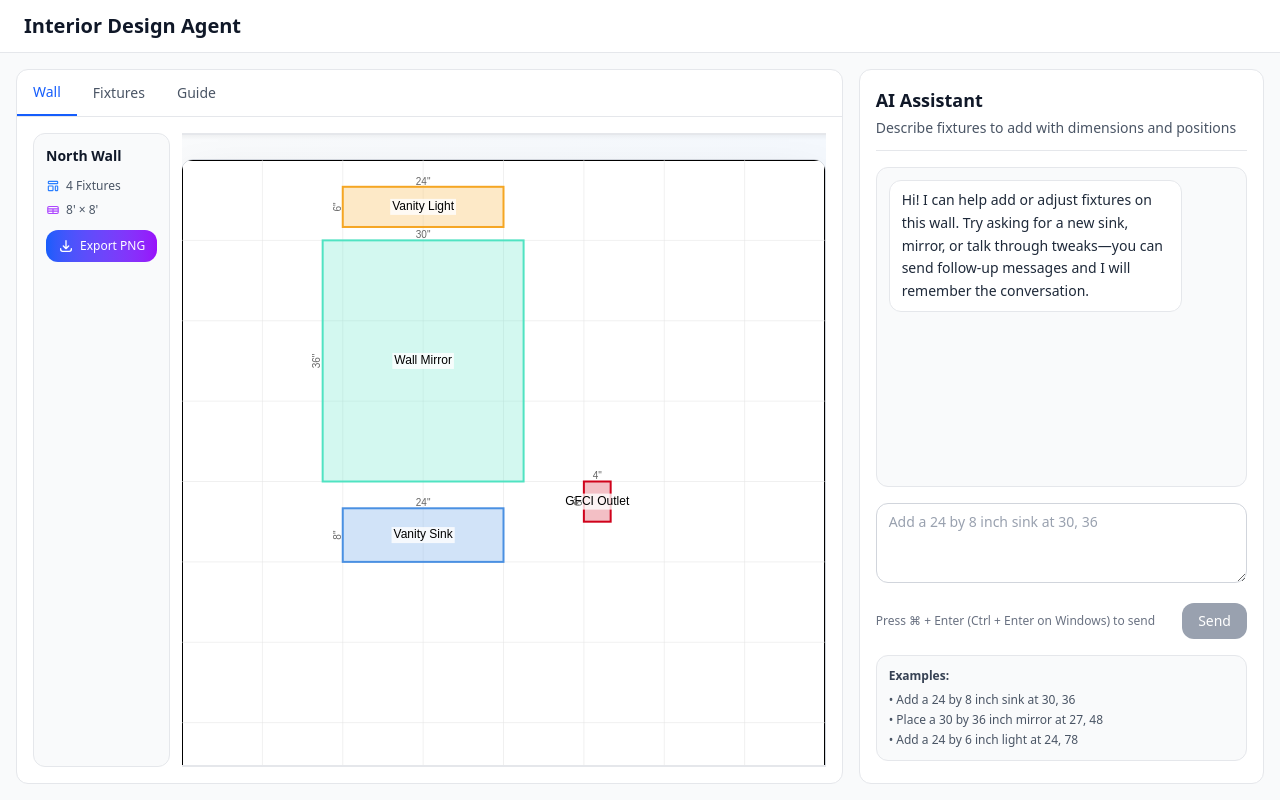
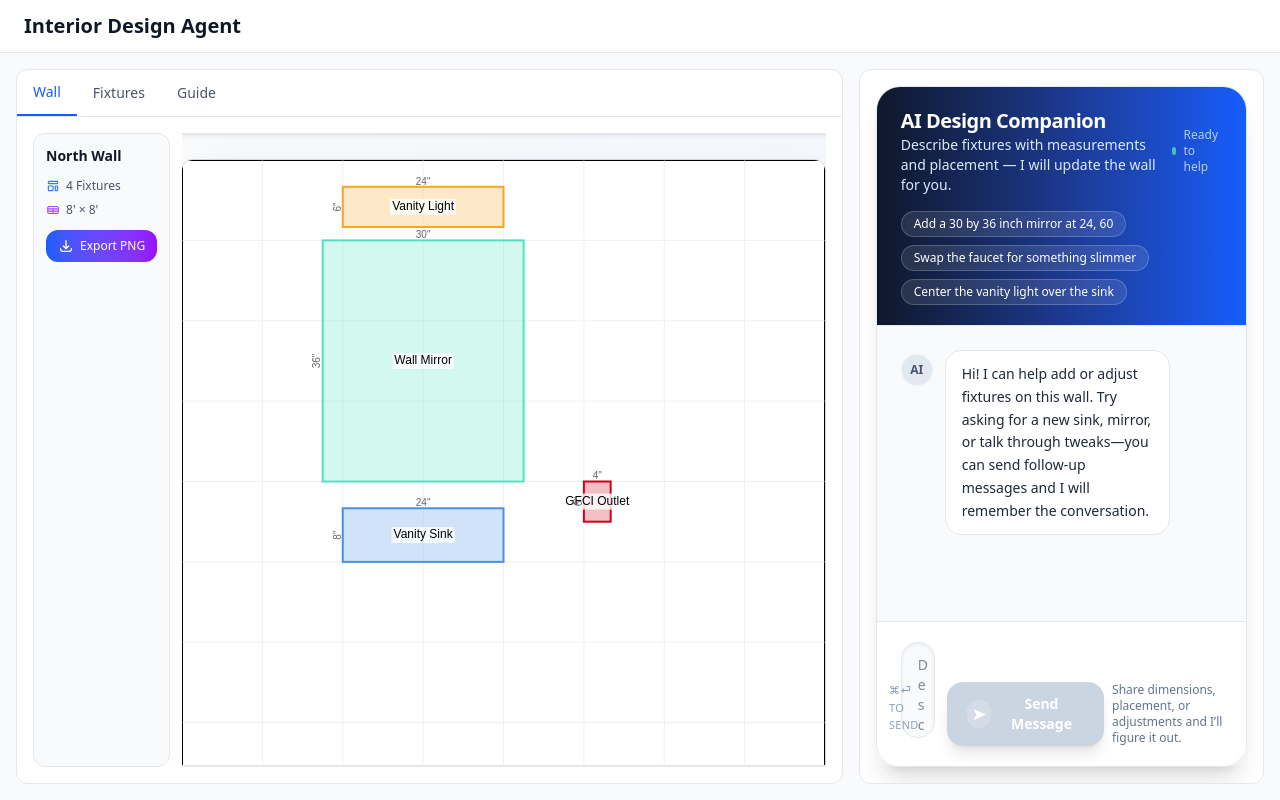
Before and after one commit to isaacrestrick/interior-design-agent, a Next.js app: page / in a window 1280 px wide. Built offline with nearby package versions, Linux system fonts and the light colour scheme.

Commit message:
Revamp AI chat interface

```diff
--- a/components/AIAgentChat.tsx
+++ b/components/AIAgentChat.tsx
@@ -33,6 +33,14 @@ export default function AIAgentChat({ wallId, onFixturesUpdated }: AIAgentChatPr
     },
   ]);
   const scrollContainerRef = useRef<HTMLDivElement>(null);
+  const quickPrompts = useMemo(
+    () => [
+      'Add a 30 by 36 inch mirror at 24, 60',
+      'Swap the faucet for something slimmer',
+      'Center the vanity light over the sink',
+    ],
+    []
+  );
 
   useEffect(() => {
     const container = scrollContainerRef.current;
@@ -141,31 +149,61 @@ export default function AIAgentChat({ wallId, onFixturesUpdated }: AIAgentChatPr
     }
   };
 
+  const handleQuickPrompt = useCallback(
+    (prompt: string) => {
+      setDraft(prompt);
+      void processInstruction(prompt);
+    },
+    [processInstruction]
+  );
+
   const renderMessage = (message: ChatMessage) => {
     const isUser = message.role === 'user';
-    const alignment = isUser ? 'justify-end' : 'justify-start';
+    const bubbleColor = isUser
+      ? 'bg-gradient-to-r from-blue-600 to-blue-500 text-white shadow-lg'
+      : message.isError
+        ? 'bg-red-50 text-red-900 border border-red-200'
+        : 'bg-white text-gray-800 border border-gray-200';
 
     return (
-      <div key={message.id} className={`flex ${alignment}`}>
-        <div className="max-w-[85%]">
       <div
-            className={`px-3 py-2 rounded-lg text-sm ${
-              isUser
-                ? 'bg-blue-600 text-white'
-                : message.isError
-                  ? 'bg-red-50 text-red-900 border border-red-200'
-                  : 'bg-white text-gray-800 border border-gray-200'
+        key={message.id}
+        className={`flex gap-3 ${isUser ? 'flex-row-reverse text-right' : 'text-left'}`}
+      >
+        <div
+          className={`mt-1 h-8 w-8 shrink-0 rounded-full border border-white/40 ${
+            isUser ? 'bg-blue-600/80 text-white' : 'bg-slate-200 text-slate-600'
+          } flex items-center justify-center text-xs font-semibold uppercase`}
+        >
+          {isUser ? 'You' : 'AI'}
+        </div>
+        <div className="max-w-[78%] sm:max-w-[70%]">
+          <div
+            className={`rounded-2xl px-4 py-3 text-sm leading-relaxed transition-colors ${bubbleColor}`}
+          >
+            <p className="whitespace-pre-wrap">{message.content}</p>
+            {message.fixtures && message.fixtures.length > 0 && (
+              <div
+                className={`mt-3 space-y-2 rounded-xl border ${
+                  isUser ? 'border-white/30 bg-white/10' : 'border-gray-200 bg-gray-50'
+                } p-3 text-xs`}
+              >
+                <p
+                  className={`font-semibold ${
+                    isUser ? 'text-white/80' : 'text-gray-700'
                   }`}
                 >
-            <p className="leading-relaxed whitespace-pre-wrap">{message.content}</p>
-            {message.fixtures && message.fixtures.length > 0 && (
-              <div className="mt-2 pt-2 border-t border-white/20 space-y-1">
-                {message.fixtures.map((fixture) => (
-                  <div key={fixture.id} className="text-xs opacity-90">
+                  Fixtures suggested
+                </p>
+                {message.fixtures.map(fixture => (
+                  <div
+                    key={fixture.id}
+                    className={`${isUser ? 'text-white/80' : 'text-gray-600'}`}
+                  >
                     <span className="font-medium">{fixture.name}</span>
-                    {' - '}
+                    {' • '}
                     <span>{fixture.widthInches}&quot; × {fixture.heightInches}&quot;</span>
-                    {' at '}
+                    {' @ '}
                     <span>({fixture.positionX.toFixed(0)}&quot;, {fixture.positionY.toFixed(0)}&quot;)</span>
                   </div>
                 ))}
@@ -178,61 +216,95 @@ export default function AIAgentChat({ wallId, onFixturesUpdated }: AIAgentChatPr
   };
 
   return (
-    <div className="space-y-4">
-      <div className="border-b border-gray-200 pb-3">
-        <h3 className="text-lg font-semibold text-gray-900">AI Assistant</h3>
-        <p className="text-sm text-gray-600 mt-1">
-          Describe fixtures to add with dimensions and positions
+    <div className="flex flex-col h-full">
+      <div className="flex h-full min-h-[30rem] flex-col overflow-hidden rounded-3xl border border-slate-200 bg-white shadow-xl">
+        <div className="relative border-b border-slate-200 bg-gradient-to-r from-slate-900 via-blue-900 to-blue-600 px-6 py-5 text-white">
+          <div className="flex flex-col gap-2 sm:flex-row sm:items-center sm:justify-between">
+            <div>
+              <h3 className="text-xl font-semibold tracking-tight">AI Design Companion</h3>
+              <p className="text-sm text-blue-100">
+                Describe fixtures with measurements and placement &mdash; I will update the wall for you.
               </p>
             </div>
+            <div className="flex items-center gap-2 text-xs text-blue-100/80">
+              <span className="flex h-2 w-2 animate-pulse rounded-full bg-emerald-300"></span>
+              Ready to help
+            </div>
+          </div>
 
-      <div
-        ref={scrollContainerRef}
-        className="h-80 overflow-y-auto space-y-3 rounded-lg p-3 bg-gray-50 border border-gray-200"
-        style={{ scrollbarWidth: 'thin' }}
+          <div className="mt-4 flex flex-wrap gap-2">
+            {quickPrompts.map(prompt => (
+              <button
+                key={prompt}
+                type="button"
+                onClick={() => handleQuickPrompt(prompt)}
+                className="rounded-full border border-white/20 bg-white/10 px-3 py-1 text-xs font-medium text-white transition hover:border-white/40 hover:bg-white/20"
+                disabled={loading}
               >
+                {prompt}
+              </button>
+            ))}
+          </div>
+        </div>
+
+        <div className="flex flex-1 flex-col">
+          <div className="relative flex-1 overflow-hidden">
+            <div className="absolute inset-0 bg-slate-50" aria-hidden />
+            <div className="relative h-full overflow-y-auto px-6 py-6 space-y-5" ref={scrollContainerRef} style={{ scrollbarWidth: 'thin' }}>
               {messages.map(renderMessage)}
               {loading && (
-          <div className="flex justify-start">
-            <div className="px-3 py-2 rounded-lg bg-white border border-gray-200 text-sm text-gray-600">
-              Thinking...
+                <div className="flex items-center gap-3 text-sm text-slate-500">
+                  <span className="inline-flex h-6 w-6 items-center justify-center rounded-full border border-slate-200 bg-white text-xs font-semibold text-slate-500">
+                    AI
+                  </span>
+                  <div className="flex items-center gap-2 rounded-2xl border border-slate-200 bg-white px-4 py-2">
+                    <span className="h-2 w-2 animate-bounce rounded-full bg-slate-400" />
+                    <span className="h-2 w-2 animate-bounce rounded-full bg-slate-300 [animation-delay:120ms]" />
+                    <span className="h-2 w-2 animate-bounce rounded-full bg-slate-200 [animation-delay:240ms]" />
+                    <span className="text-xs font-medium text-slate-500">Thinking...</span>
                   </div>
                 </div>
               )}
             </div>
+          </div>
 
-      <form onSubmit={handleSubmit} className="space-y-3">
+          <form onSubmit={handleSubmit} className="border-t border-slate-200 bg-white/80 px-6 py-5 backdrop-blur">
+            <label htmlFor="instruction" className="sr-only">
+              Send a message to the AI assistant
+            </label>
+            <div className="flex flex-col gap-3 sm:flex-row sm:items-end">
+              <div className="relative flex-1">
                 <textarea
                   id="instruction"
                   value={draft}
-          onChange={(e) => setDraft(e.target.value)}
+                  onChange={e => setDraft(e.target.value)}
                   onKeyDown={handleKeyDown}
-          placeholder="Add a 24 by 8 inch sink at 30, 36"
-          className="w-full px-3 py-2 border border-gray-300 rounded-lg focus:ring-2 focus:ring-blue-500 focus:border-blue-500 min-h-[80px] text-sm text-gray-900 placeholder:text-gray-400"
+                  placeholder="Describe the fixture you want to add with measurements and placement"
+                  className="min-h-[96px] w-full resize-none rounded-2xl border border-slate-200 bg-slate-50 px-4 py-3 text-sm text-slate-900 shadow-inner transition focus:border-blue-400 focus:bg-white focus:outline-none focus:ring-2 focus:ring-blue-200 disabled:opacity-70"
                   disabled={loading}
                 />
-
-        <div className="flex flex-col sm:flex-row sm:items-center sm:justify-between gap-2">
-          <p className="text-xs text-gray-500">
-            Press ⌘ + Enter (Ctrl + Enter on Windows) to send
-          </p>
+                <div className="pointer-events-none absolute bottom-3 right-4 text-[11px] font-medium uppercase tracking-wide text-slate-400">
+                  ⌘⏎ to send
+                </div>
+              </div>
+              <div className="flex w-full flex-col gap-2 sm:w-auto sm:flex-row sm:items-center">
                 <button
                   type="submit"
                   disabled={loading || !draft.trim()}
-            className="px-4 py-2 bg-blue-600 text-white rounded-lg hover:bg-blue-700 disabled:bg-gray-400 disabled:cursor-not-allowed transition-colors text-sm font-medium"
+                  className="group inline-flex items-center justify-center gap-2 rounded-2xl bg-blue-600 px-5 py-3 text-sm font-semibold text-white shadow-lg transition hover:bg-blue-500 disabled:cursor-not-allowed disabled:bg-slate-300"
                 >
-            {loading ? 'Processing...' : 'Send'}
+                  <span className="inline-flex h-7 w-7 items-center justify-center rounded-full bg-white/20 text-base transition group-hover:bg-white/30">
+                    ➤
+                  </span>
+                  {loading ? 'Sending...' : 'Send Message'}
                 </button>
+                <p className="text-xs text-slate-500 sm:w-40">
+                  Share dimensions, placement, or adjustments and I’ll figure it out.
+                </p>
+              </div>
             </div>
           </form>
-
-      <div className="bg-gray-50 rounded-lg p-3 border border-gray-200">
-        <p className="font-semibold text-xs text-gray-700 mb-2">Examples:</p>
-        <ul className="space-y-1 text-xs text-gray-600">
-          <li>• Add a 24 by 8 inch sink at 30, 36</li>
-          <li>• Place a 30 by 36 inch mirror at 27, 48</li>
-          <li>• Add a 24 by 6 inch light at 24, 78</li>
-        </ul>
+        </div>
       </div>
     </div>
   );
```
Lines whose indentation alone changed are shown as unchanged.
